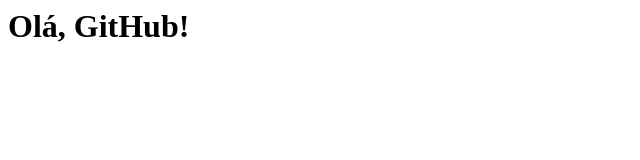
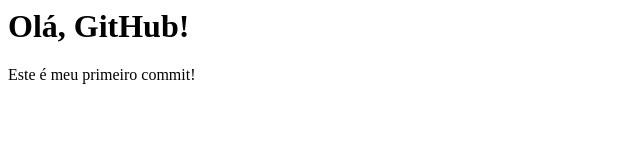
Before and after one commit to jose-h-cordeiro/primeiro-projeto, a plain HTML site: page index.html in a window 1280 px wide. Shown: the whole page, without its empty margins (0-640 px from the left). Drawn offline with Linux system fonts and the light colour scheme.

Commit message:
Update index.html

```diff
--- a/index.html
+++ b/index.html
@@ -1 +1,2 @@
 <h1>Olá, GitHub!</h1>
+<p>Este é meu primeiro commit!</p>
```
